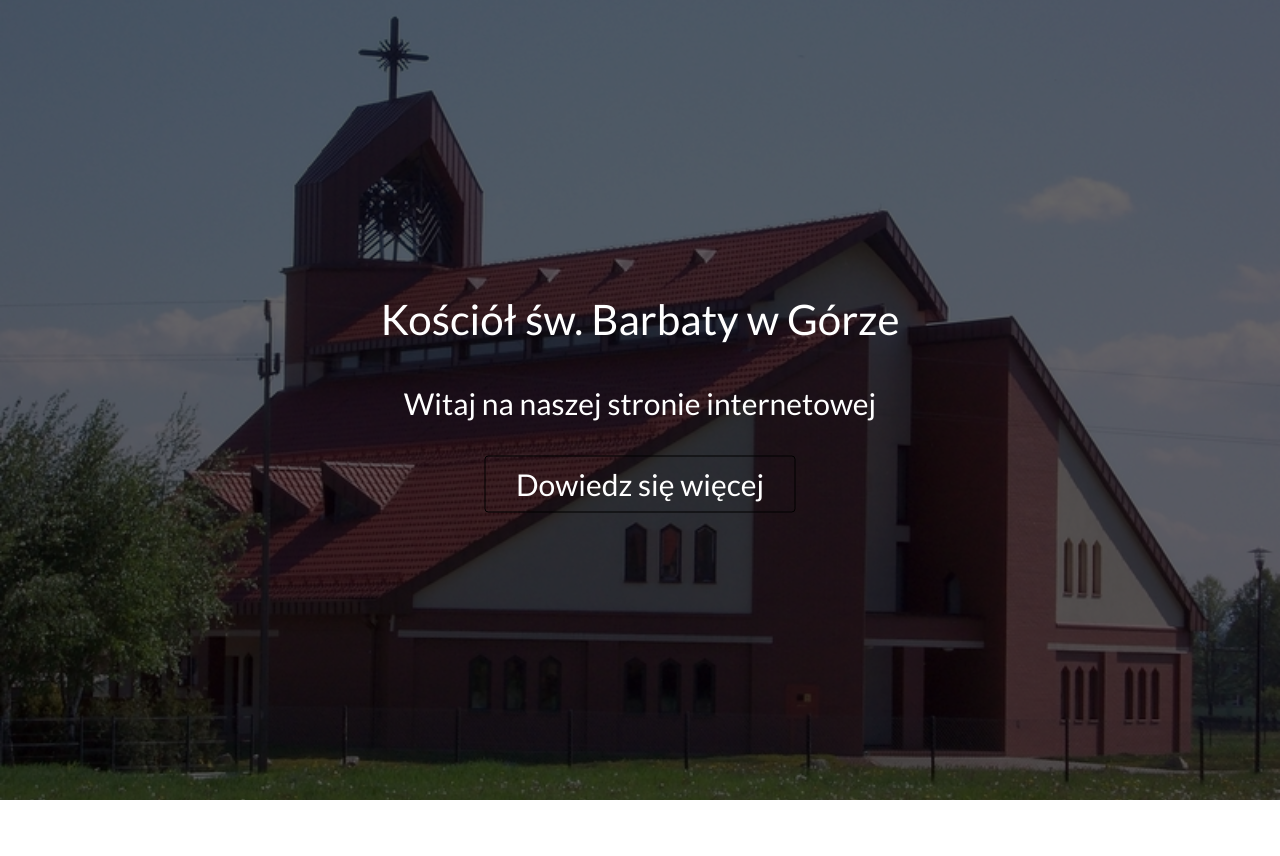
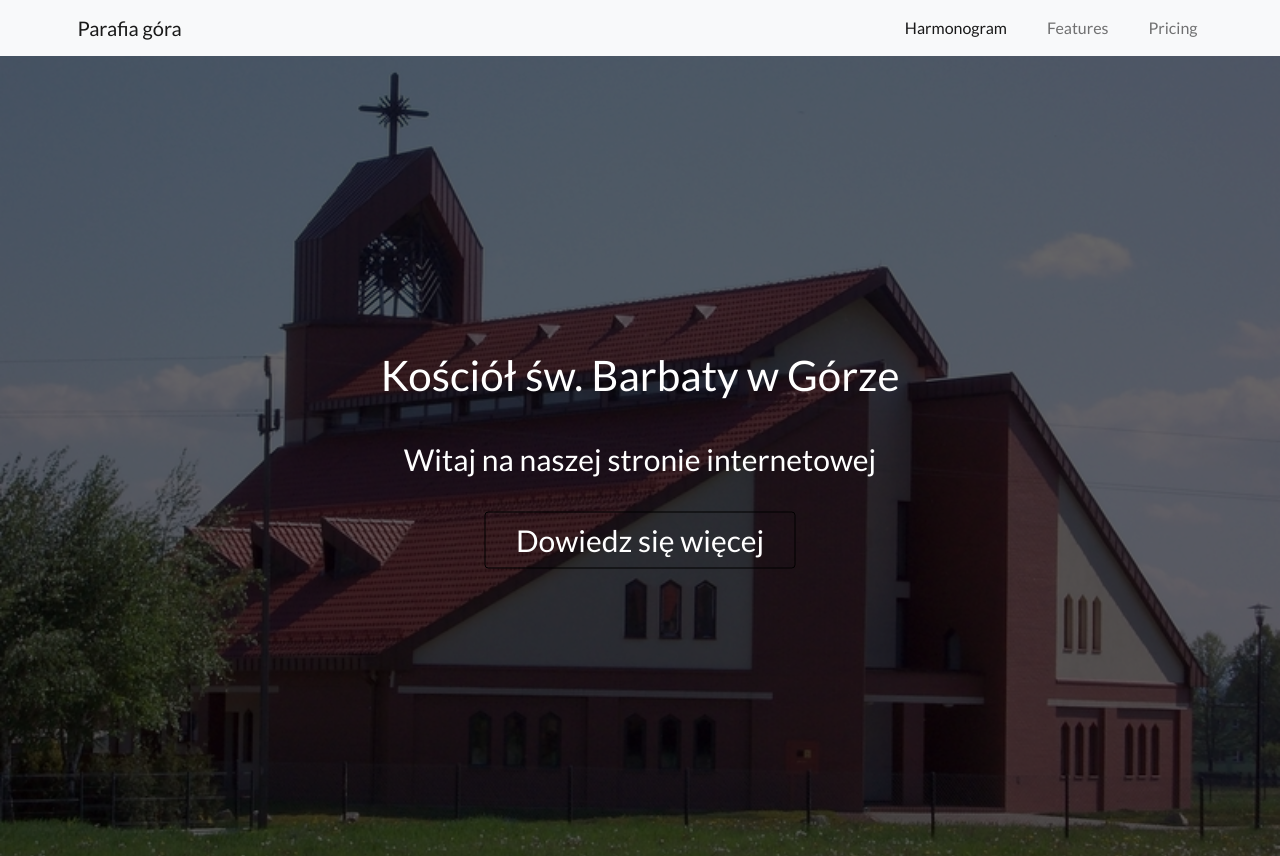
Before and after one commit to mtutucki/parafia-gora-frontend, a website: page index.html in a window 1280 px wide. Before the commit the page ends 800 px from the top, so only its background shows below. Drawn offline with nearby package versions, Linux system fonts and the light colour scheme; files that its build step writes are made by us from their sources; files whose address does not match are found by name.

Commit message:
Create nav

```diff
--- a/index.html
+++ b/index.html
@@ -22,6 +22,29 @@
 
 <body>
 
+    <nav class="navbar navbar-expand-lg navbar-light bg-light py-3">
+        <div class="container">
+            <a class="navbar-brand" href="#">Parafia góra</a>
+            <button class="navbar-toggler" type="button" data-bs-toggle="collapse" data-bs-target="#navbarNav"
+                aria-controls="navbarNav" aria-expanded="false" aria-label="Toggle navigation">
+                <span class="navbar-toggler-icon"></span>
+            </button>
+            <div class="collapse navbar-collapse" id="navbarNav">
+                <ul class="navbar-nav">
+                    <li class="nav-item">
+                        <a class="nav-link active" aria-current="page" href="#">Harmonogram</a>
+                    </li>
+                    <li class="nav-item">
+                        <a class="nav-link ms-lg-5" href="#">Features</a>
+                    </li>
+                    <li class="nav-item">
+                        <a class="nav-link ms-lg-5" href="#">Pricing</a>
+                    </li>
+                </ul>
+            </div>
+        </div>
+    </nav>
+
     <header>
         <div class="header">
             <div class="container-fluid px-0">
@@ -33,13 +56,20 @@
                     <div class="row vw-100 justify-content-center align-items-center text-center">
                         <p class="header__text__name py-2 py-md-3">Kościół św. Barbaty w Górze</p>
                         <p class="header__text__description py-2 py-md-3">Witaj na naszej stronie internetowej</p>
-                        <a href="#eucharist-hours"><button type="button" class="header__text__btn btn btn-outline-secondary w-auto px-5 py-2 my-2 my-md-3">Dowiedz się więcej</button></a>
+                        <a href="#eucharist-hours"><button type="button"
+                                class="header__text__btn btn btn-outline-secondary w-auto px-5 py-2 my-2 my-md-3">Dowiedz
+                                się więcej</button></a>
                     </div>
                 </div>
             </div>
         </div>
+    </header>
 
-    </header>
+    <main>
+        <section class="schedule">
+
+        </section>
+    </main>
 
 
     <!-- bootstrap -->
--- a/src/sass/large.scss
+++ b/src/sass/large.scss
@@ -0,0 +1,11 @@
+.navbar {
+    font-size: 1.6rem;
+    &-brand{
+        font-size: 2rem;
+    }
+
+    .collapse{
+        justify-content: flex-end;
+
+    }
+}
--- a/src/sass/medium.scss
+++ b/src/sass/medium.scss
@@ -16,9 +16,4 @@
         }
     }
 
-
-
-
-
-
 }
--- a/src/sass/style.scss
+++ b/src/sass/style.scss
@@ -14,7 +14,20 @@ html {
 body {
     font-family: 'Lato', sans-serif;
     color: #fff;
+    overflow-x: hidden;
 }
+
+.navbar {
+    position: sticky;
+    top: 0;
+    font-size: 1.6rem;
+    &-brand{
+        font-size: 2rem;
+    }
+    z-index: 1;
+}
+
+
 
 .header {
     position: relative;
```
